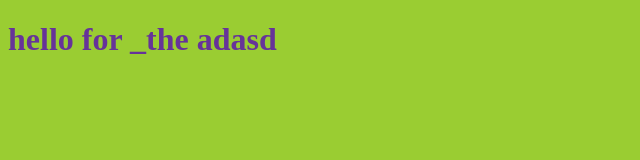
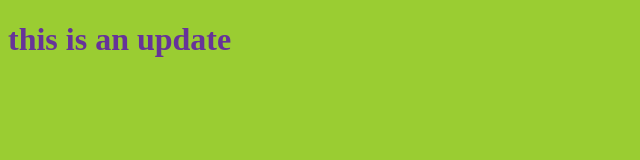
Before and after one commit to AhmedEsmail91/my_project, a plain HTML site: page index.html in a window 1280 px wide. Shown: the whole page, without its empty margins (0-640 px from the left). Drawn offline with Linux system fonts and the light colour scheme.

Commit message:
edit html file

```diff
--- a/index.html
+++ b/index.html
@@ -8,7 +8,7 @@
     <link rel="stylesheet" href="style.css">
 </head>
 <body>
-    <h1>hello for _the adasd</h1>
+    <h1>this is an update</h1>
     <script src="app.js">
 
     </script>
```
